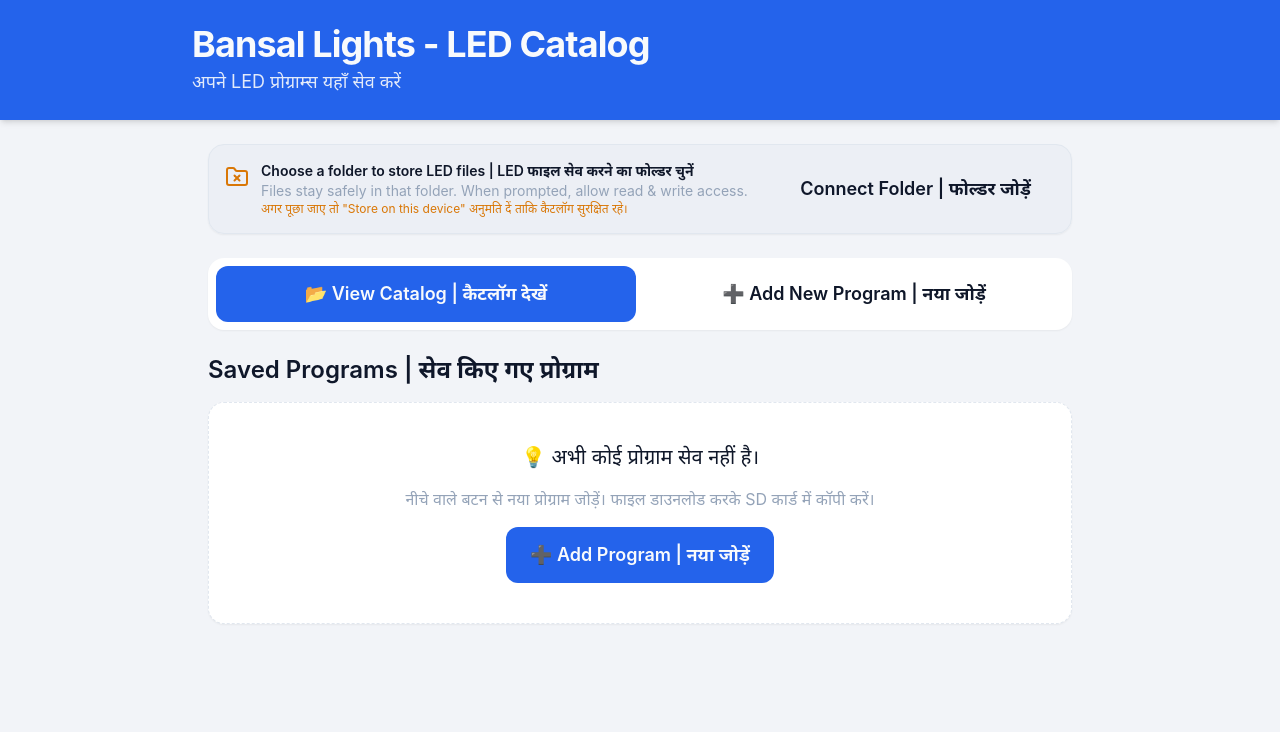
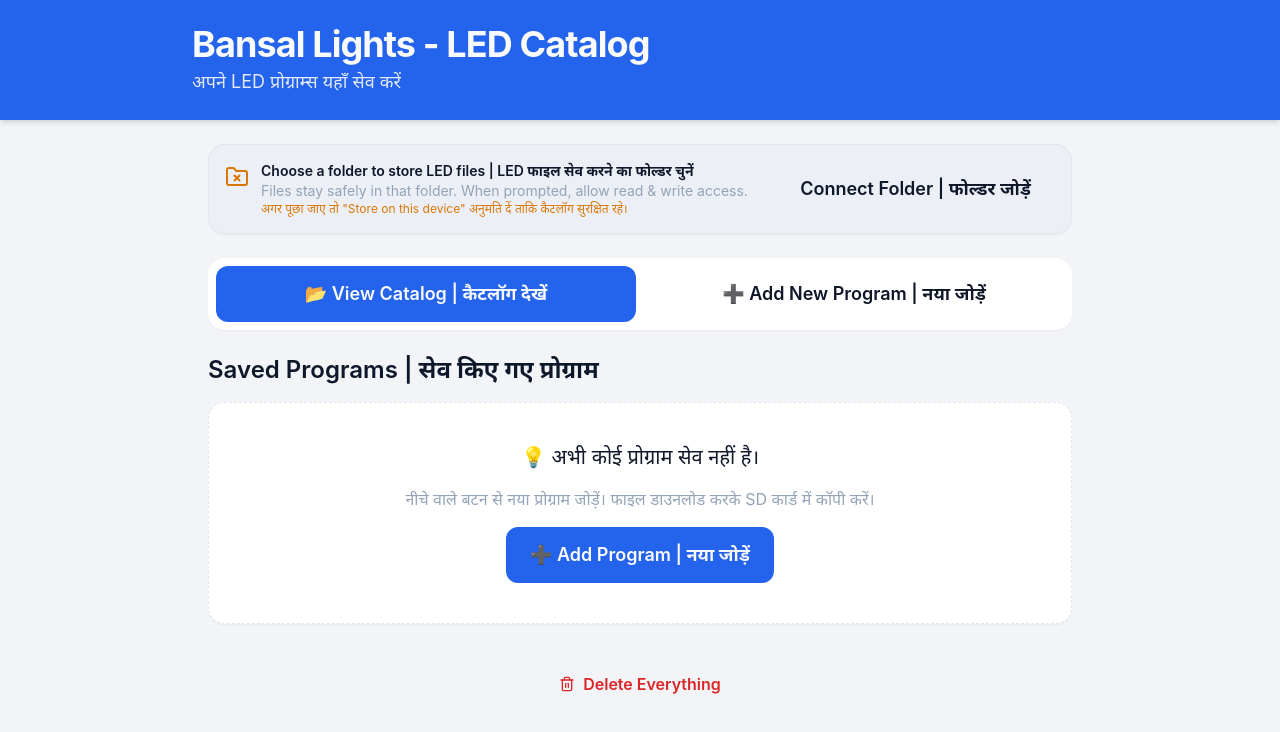
Before and after one commit to abhibansal60/led-catalog, a React (Vite) app: page / in a window 1280 px wide. Shown: the top 732 px of the page. Built offline with nearby package versions, Linux system fonts and the light colour scheme.

Commit message:
Added copy to SD Card

```diff
--- a/src/App.tsx
+++ b/src/App.tsx
@@ -7,6 +7,7 @@
   FilePlus2,
   FolderCheck,
   FolderX,
+  HardDrive,
 } from "lucide-react";
 
 import { Button } from "@/components/ui/button";
@@ -25,6 +26,7 @@
 } from "@/lib/storage";
 
 const MAX_PHOTO_BYTES = 2 * 1024 * 1024;
+const REFRESH_PASSWORD = "0000";
 
 export type Program = StoredProgram;
 
@@ -473,15 +475,10 @@
       }
       const fileHandle = await directory.getFileHandle(program.storedFileName, { create: false });
       const file = await fileHandle.getFile();
-      const downloadName = sanitizeFileName(
-        program.originalLedName || "program.led"
-      );
       const url = window.URL.createObjectURL(file);
       const link = document.createElement("a");
       link.href = url;
-      link.download = downloadName.endsWith(".led")
-        ? downloadName
-        : `${downloadName}.led`;
+      link.download = "00_program.led";
       document.body.appendChild(link);
       link.click();
       document.body.removeChild(link);
@@ -535,11 +532,58 @@
     }
   };
 
+  const handleCopyToSdCard = async (program: Program) => {
+    if (!("showDirectoryPicker" in window)) {
+      window.alert("Browser does not support direct SD card access.\nकृपया Chrome या Edge का इस्तेमाल करें।");
+      return;
+    }
+
+    try {
+      const sourceDirectory = await ensureDirectoryAccess();
+      if (!sourceDirectory) {
+        return;
+      }
+
+      const sourceFileHandle = await sourceDirectory.getFileHandle(program.storedFileName, { create: false });
+      const sourceFile = await sourceFileHandle.getFile();
+
+      const sdHandle = await window.showDirectoryPicker({ mode: "readwrite" });
+      const targetFileHandle = await sdHandle.getFileHandle("00_program.led", { create: true });
+      const writable = await targetFileHandle.createWritable();
+      await writable.write(sourceFile);
+      await writable.close();
+
+      window.alert(
+        "Copied to SD card root as 00_program.led.\nSD कार्ड में 00_program.led नाम से कॉपी हो गया।"
+      );
+      console.log("💾 Program copied to SD card", { id: program.id, directory: sdHandle.name });
+    } catch (error) {
+      console.error("❌ Copy to SD card failed", error);
+      window.alert("Could not copy to SD card. SD कार्ड में कॉपी नहीं हो पाया।");
+    }
+  };
+
   const handleClearAll = async () => {
-    const confirmed = window.confirm("Clear all saved programs?\nसब प्रोग्राम हटाने हैं?");
+    const password = window.prompt(
+      "Danger! Refresh cache will delete every saved program.\nखतरा! कैश रीफ्रेश करने से सारे प्रोग्राम हट जाएंगे।\n\nEnter password to continue."
+    );
+    if (password === null) {
+      console.log("⚠️ Cache refresh cancelled before password entry");
+      return;
+    }
+    if (password !== REFRESH_PASSWORD) {
+      window.alert("Incorrect password. गलत पासवर्ड।");
+      console.warn("⚠️ Incorrect password for cache refresh");
+      return;
+    }
+
+    const confirmed = window.confirm(
+      "This will erase the entire catalog. Are you sure?\nयह पूरा कैटलॉग हटा देगा। क्या आप पक्का हैं?"
+    );
     if (!confirmed) {
       return;
     }
+
     try {
       await clearStoredPrograms();
       if (directoryHandle && directoryPermission === "granted") {
@@ -671,8 +715,8 @@
         )}
 
         {isViewTab ? (
-          <section>
-            <h2 className="mb-4 text-2xl font-semibold">Saved Programs | सेव किए गए प्रोग्राम</h2>
+          <section className="flex flex-col gap-4">
+            <h2 className="text-2xl font-semibold">Saved Programs | सेव किए गए प्रोग्राम</h2>
             {isLoadingPrograms ? (
               <Card className="border border-dashed border-border bg-card text-muted-foreground">
                 <CardContent className="space-y-4 py-10 text-center text-base">
@@ -711,6 +755,17 @@
                           <Download className="h-6 w-6" aria-hidden="true" />
                           📥 Download | डाउनलोड करें
                         </Button>
+                        <Button
+                          type="button"
+                          variant="secondary"
+                          onClick={() => handleCopyToSdCard(program)}
+                          className="h-auto flex-wrap gap-2 whitespace-normal py-3 text-center text-base"
+                        >
+                          <HardDrive className="h-6 w-6 flex-shrink-0 text-red-500" aria-hidden="true" />
+                          <span className="leading-tight">
+                            Copy to SD Card | SD कार्ड में कॉपी करें
+                          </span>
+                        </Button>
                         <Button type="button" variant="destructive" onClick={() => handleDelete(program.id)}>
                           <Trash2 className="h-6 w-6" aria-hidden="true" />
                           🗑️ Delete | हटाएं
@@ -733,6 +788,20 @@
                 </CardContent>
               </Card>
             )}
+            <div className="mt-6 flex justify-center">
+              <Button
+                type="button"
+                variant="ghost"
+                size="sm"
+                className="text-red-600 hover:text-red-700 hover:bg-red-50 focus-visible:ring-red-600"
+                onClick={handleClearAll}
+                title="Delete Everything (Dangerous) | सब हटाएं"
+                aria-label="Delete everything (dangerous)"
+              >
+                <Trash2 className="h-4 w-4" aria-hidden="true" />
+                Delete Everything
+              </Button>
+            </div>
           </section>
         ) : (
           <Card className="border border-border bg-card shadow-md">
```
